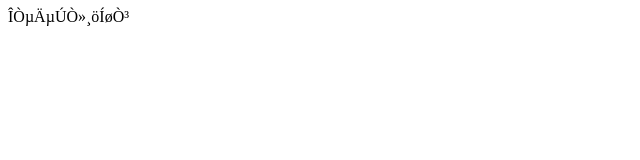
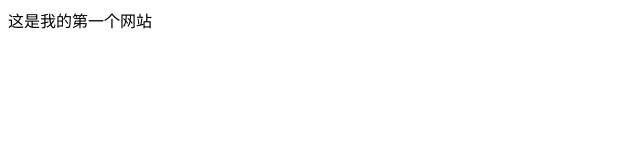
Before and after one commit to user123778/myweb, a plain HTML site: page index.html in a window 1280 px wide. Shown: the whole page, without its empty margins (0-640 px from the left). Drawn offline with Linux system fonts and the light colour scheme.

Commit message:
Update content in index.html to Chinese

```diff
--- a/index.html
+++ b/index.html
@@ -3,6 +3,6 @@
     <TITLE>My first page</TITLE>
   </HEAD>
   <BODY>
-    ÎÒµÄµÚÒ»¸öÍøÒ³
+    这是我的第一个网站
   </BODY>
 </HTML>
```
